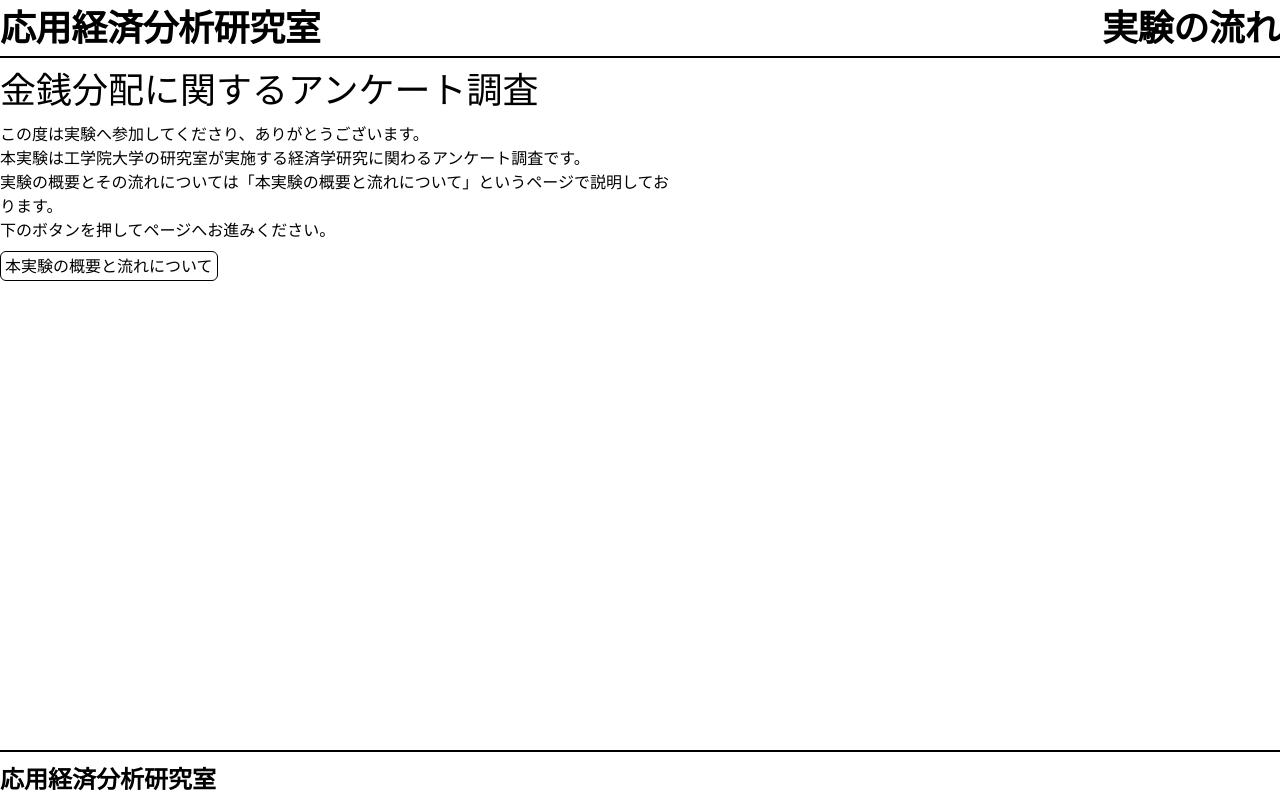
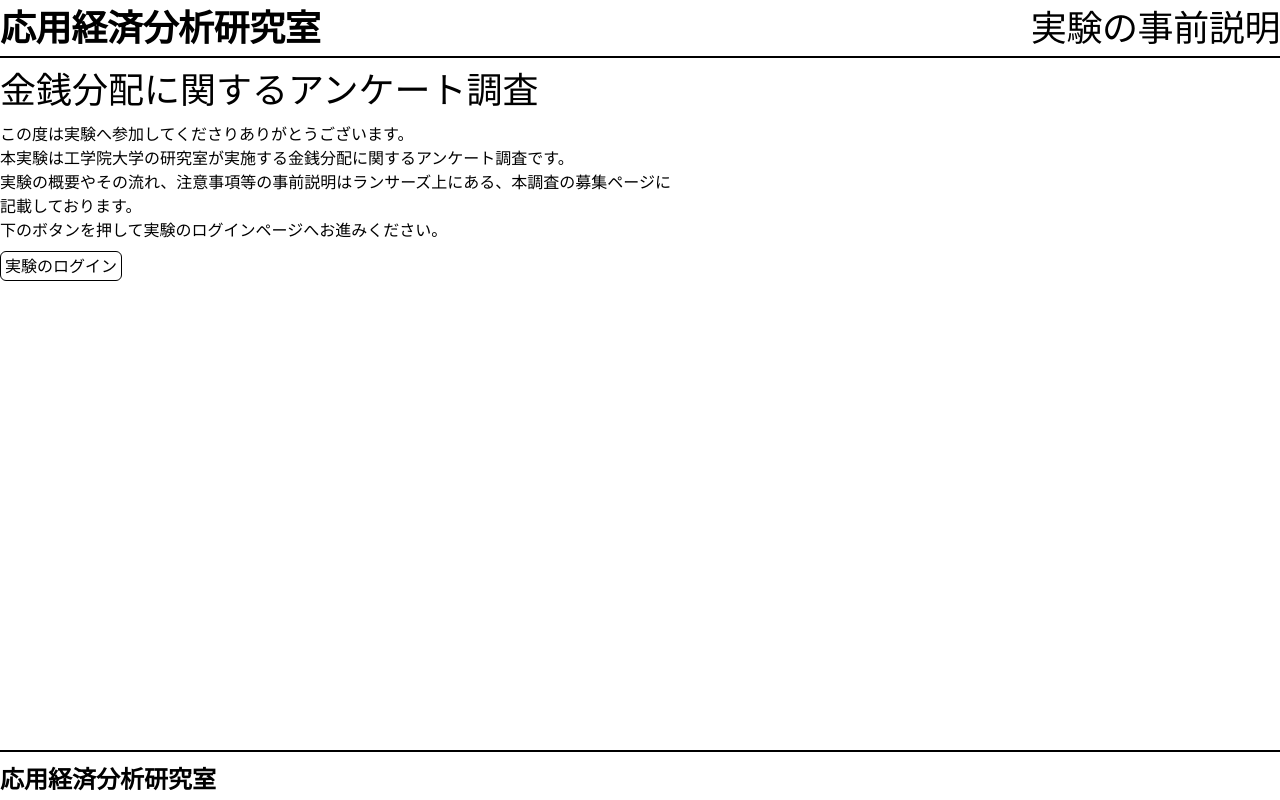
Before and after one commit to HyuDev7/online_survey, a Next.js app: page / in a window 1280 px wide. Built offline with nearby package versions, Linux system fonts and the light colour scheme.

Commit message:
deleted briefing page and added link to it

```diff
--- a/src/app/layout.tsx
+++ b/src/app/layout.tsx
@@ -27,7 +27,7 @@ export default function RootLayout({
                 </div>
                 <div>
                   <Link href="/flowOfContent">
-                    <h1 className="my-2">実験の流れ</h1>
+                    <h1 className="my-2 font-normal">実験の事前説明</h1>
                   </Link>
                 </div>
               </nav>
--- a/src/app/page.tsx
+++ b/src/app/page.tsx
@@ -1,7 +1,7 @@
 import Link from "next/link";
 import { insertIDs } from "@/lib/mongodb";
 import SplitText from "@/components/SplitText";
-import { T_text } from "@/lib/textlist";
+import { T_text1 } from "@/lib/textlist";
 
 export default function Page() {
   // insertIDs()
@@ -11,11 +11,11 @@ export default function Page() {
       <div className="container mx-auto">
         <h1 className="my-3">金銭分配に関するアンケート調査</h1>
         <div className="textStyle">
-          <SplitText text={T_text} />
+          <SplitText text={T_text1} />
         </div>
 
-        <Link className="inputStyle" href="/briefing">
-          本実験の概要と流れについて
+        <Link className="inputStyle mt-3" href="/auth">
+          実験のログイン
         </Link>
       </div>
     </main>
--- a/src/components/AuthComp.tsx
+++ b/src/components/AuthComp.tsx
@@ -52,10 +52,14 @@ export default function AuthComp() {
   return (
     <div className="container mx-auto text-center">
       <h1 className="my-3">実験のログイン</h1>
-      <p className="max-w-md mx-auto">
+      <p className="max-w-md mx-auto text-lg">
         ランサーズの応募ページに記載のある、パスコードを入力してください(コピーアンドペーストで構いません)
       </p>
-      <form className="flex flex-col">
+      <p className="mt-3 mx-auto max-w-md text-left text-sm">
+        ※本実験へのログインをもって事前説明の内容を理解し、これに同意したとみなすことと
+        させていただきます。
+      </p>
+      <form className="mt-3 flex flex-col">
         <div className="mb-2 mt-1">
           <label htmlFor="passCode">パスコード: </label>
           <input
--- a/src/lib/textlist.ts
+++ b/src/lib/textlist.ts
@@ -1,8 +1,8 @@
 //text in top page
-const T_text = `この度は実験へ参加してくださり、ありがとうございます。¥n
-本実験は工学院大学の研究室が実施する経済学研究に関わるアンケート調査です。¥n
-実験の概要とその流れについては「本実験の概要と流れについて」というページで説明しております。¥n
-下のボタンを押してページへお進みください。¥n`;
+const T_text1 = `この度は実験へ参加してくださりありがとうございます。¥n
+本実験は工学院大学の研究室が実施する金銭分配に関するアンケート調査です。¥n
+実験の概要やその流れ、注意事項等の事前説明はランサーズ上にある、本調査の募集ページに記載しております。¥n
+下のボタンを押して実験のログインページへお進みください。¥n`;
 
 // text in briefing page
 const B_text1 = `【本実験の概要】¥n
@@ -83,7 +83,7 @@ const D_text3 = `もし、データの提供について同意いただけるの
 また、データは保存されませんので再びお答えいただく際は始めからとなります。ご理解いただければ幸いです。`;
 
 export {
-  T_text,
+  T_text1,
   B_text1,
   B_text2,
   B_text3,
```
